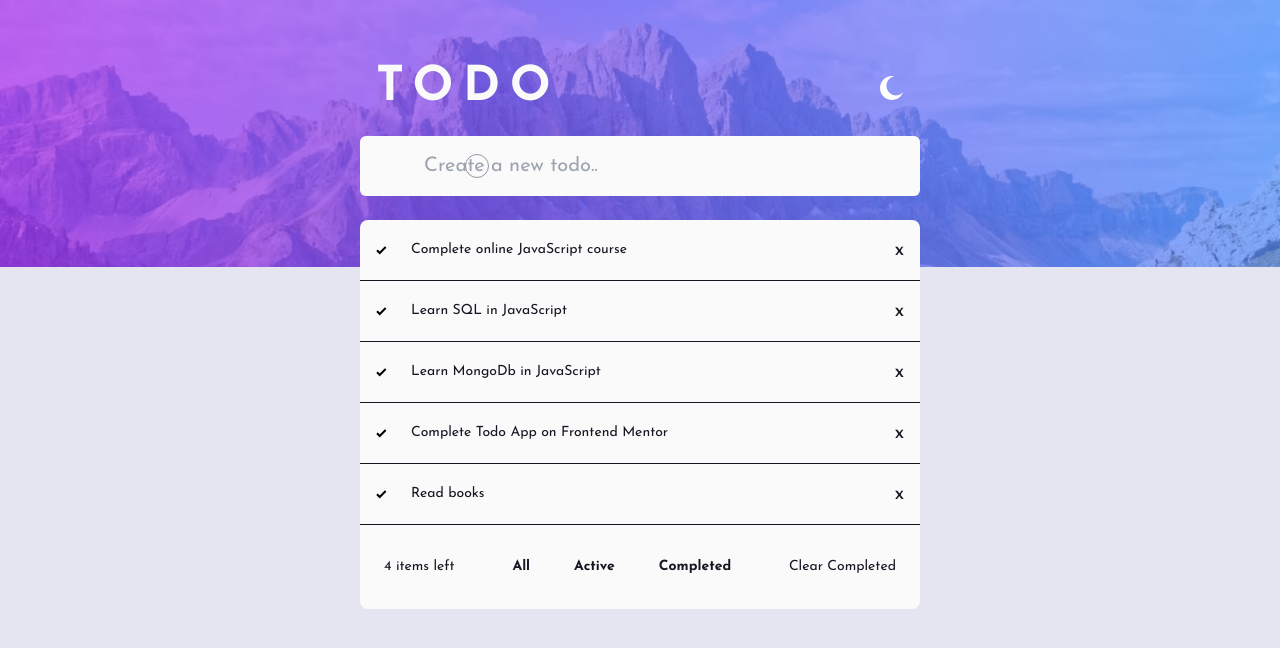
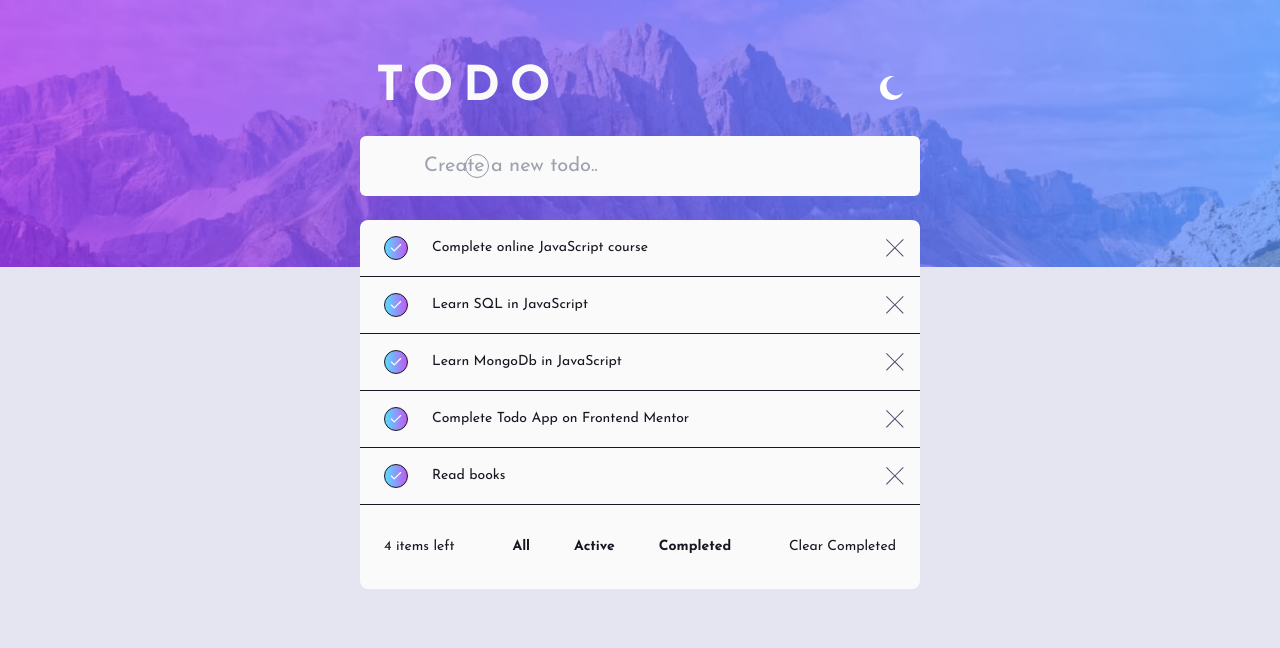
Before and after one commit to KyawZinThant22/TODOAPP, a React (Create React App) app: page / in a window 1280 px wide. Both pictures are taken after a click on the button 394 px from the left and 250 px from the top of the page. Shown: the top 648 px of the page. Built offline with nearby package versions, Linux system fonts and the light colour scheme.

Commit message:
Gradient-Button-Fix

```diff
--- a/src/components/Header.jsx
+++ b/src/components/Header.jsx
@@ -24,7 +24,7 @@ function Header() {
       <div
         className={`absolute ${
           mode === true ? "bg-desktop-dark" : "bg-desktop-light"
-        } hidden md:block h-1/3 w-screen bg-cover`}
+        } hidden md:block h-1/3 w-screen bg-cover `}
       ></div>
       <div className="pt-16 flex justify-center">
         <div className="relative w-5/6 flex justify-between  items-center md:w-[33rem] ">
@@ -33,7 +33,7 @@ function Header() {
           </h1>
 
           <img
-            className="w-6 h-6 "
+            className="w-6 h-6 cursor-pointer "
             onClick={toggleMode}
             src={mode === true ? Sun : Moon}
             alt="logo"
--- a/src/components/ToDoItems/ToDoList.jsx
+++ b/src/components/ToDoItems/ToDoList.jsx
@@ -2,6 +2,9 @@ import React, { useContext, useState } from "react";
 import { Store } from "../../context/Store";
 import Footer from "../Footer";
 import Check from "../../assets/svg/icon-check.svg";
+import Checked from "../../assets/svg/Whitecheck.svg";
+
+import Delete from "../../assets/svg/icon-cross.svg"
 const Sampledata = [
   {
     task: "Complete online JavaScript course",
@@ -39,6 +42,7 @@ function ToDoList() {
       <div className="shadow-md md:shadow-none w-10/12 mt-6 divide-y flex flex-col justify-center md:items-center">
         {Sampledata.map((item, index) => {
           return (
+
             <div
               key = { index }
               className={`text-xl w-full p-4 md:text-xl md:w-[35rem]  ${
@@ -51,19 +55,22 @@ function ToDoList() {
             >
               <div className="flex space-x-6 items-center">
                {check ? (
-                  <img
-                  onClick={() => setCheck(false)}
-                  src={Check}
-                  alt="check"
-                  className="text-fuchsia-600"
-               />
+                  <>
+
+                      <img src={Checked}
+                          onClick = {() => setCheck(false)}
+                          alt=""
+                          className={`ml-2 left-[52px] md:left-[38%] border rounded-full z-10 bg-Gradient-Check w-6 h-6 p-1`}
+                      />
+
+                  </>
 
 
                ):(
 
                  <button
                   onClick={() => setCheck(!check)}
-                  className={`   ml-2 left-[52px] md:left-[38%]  border rounded-full w-6 h-5 ${"text-LightGrayishBlue"} z-10 `}
+                  className={`   ml-2 left-[52px] md:left-[38%]  border rounded-full w-6 h-6 ${"text-LightGrayishBlue"} z-10 `}
                ></button>
 
                )}
@@ -79,7 +86,8 @@ function ToDoList() {
                   >
                     {item.task}
                   </span>
-                  <span className="cursor-pointer">x</span>
+                  {/* <span className="cursor-pointer"></span> */}
+                  <img src={Delete} className = "cursor-pointer" alt="delete" />
                 </div>
               </div>
             </div>
```
Also changed, not shown: src/assets/svg/Whitecheck.svg (added).
